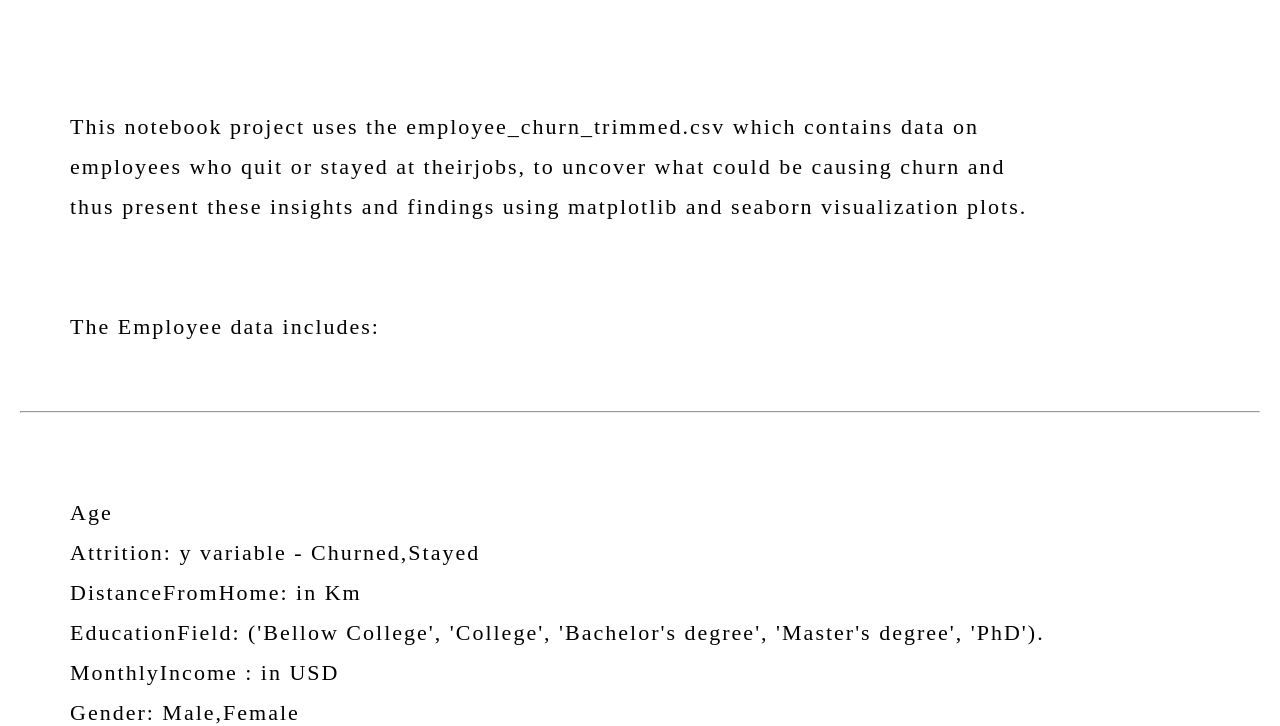
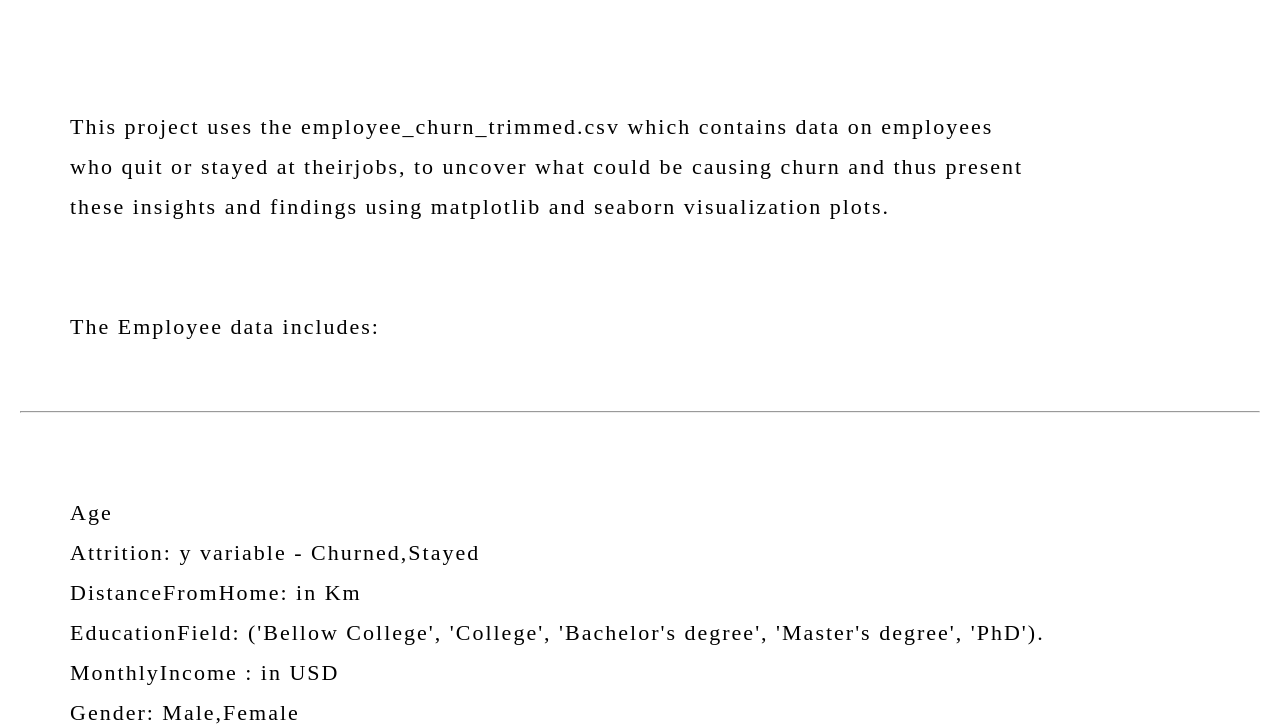
Before and after one commit to AJ2401/Employee-Churn-Analysis-and-Visualization-with-Web-Interface, a plain HTML site: page DS_PROJECT/index.html in a window 1280 px wide. Shown: the part 77-803 px from the top of the page. Drawn offline with Linux system fonts and the light colour scheme; files whose address does not match are found by name.

Commit message:
Update index.html

```diff
--- a/DS_PROJECT/index.html
+++ b/DS_PROJECT/index.html
@@ -12,7 +12,7 @@
    <div id="div">
       <h1>DS PROJECT</h1>
       <div id="d1">
-         <h3>This notebook project uses the employee_churn_trimmed.csv which contains data on employees who quit or
+         <h3>This project uses the employee_churn_trimmed.csv which contains data on employees who quit or
             stayed at theirjobs, to uncover what could be causing churn and thus present these insights and findings
             using matplotlib and
             seaborn
```
